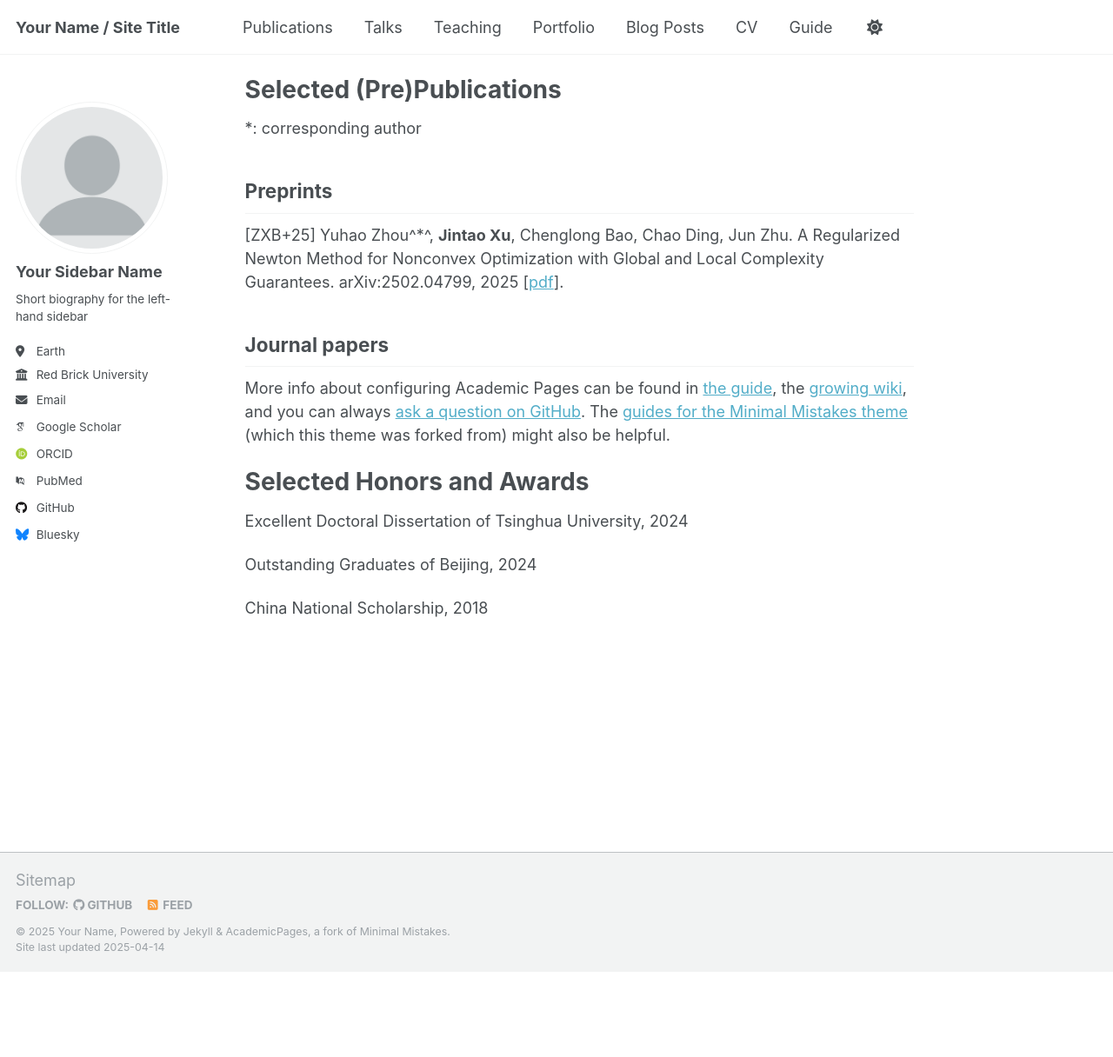
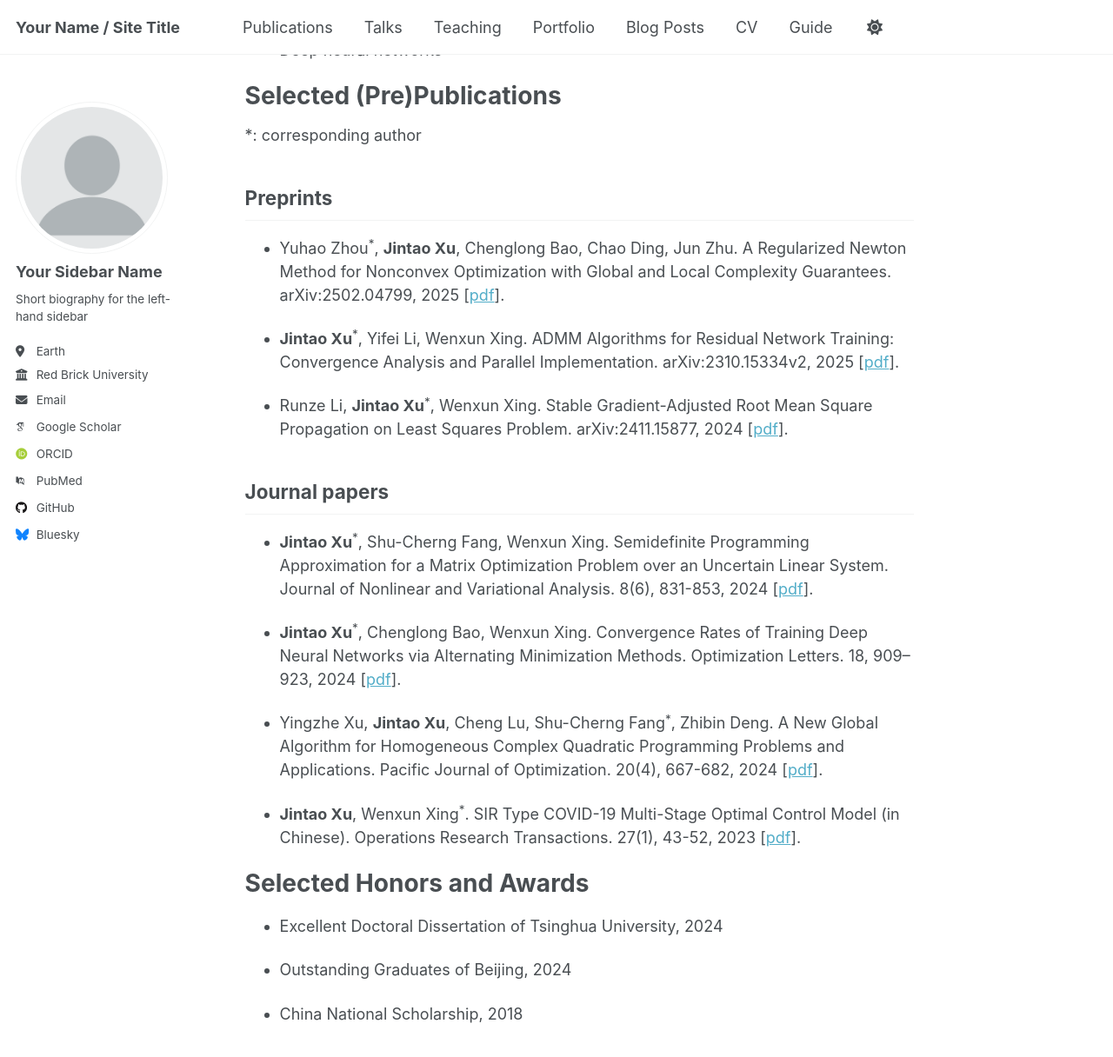
Before and after one commit to JintaoXuMath/JintaoXuMath.github.io, a Jekyll site: the page built from _pages/about.md, in a window 1280 px wide and 1400 px high, scrolled down 665 px. Shown: the top 1216 px of the window at 87% size. Built offline with Jekyll 4.4.1, drawn with Linux system fonts in a browser that asks for light colours; some web fonts are replaced; before the commit the page ends 1783 px from its top, so only the background shows below that.

Commit message:
Update about.md

```diff
--- a/_pages/about.md
+++ b/_pages/about.md
@@ -13,39 +13,48 @@ You can find my CV here: [[CV]()].
 
 Contact
 ======
-Email: X@Y, where X=jintao.xu, Y=polyu.edu.hk
+- Email: X@Y, where X=jintao.xu, Y=polyu.edu.hk
 
-LinkedIn: [Jintao Xu (徐瑾涛)](linkedin.com/in/jintao-xu-thu)
+- LinkedIn: [Jintao Xu (徐瑾涛)](linkedin.com/in/jintao-xu-thu)
 
 Current Interests
 ======
 
-Algorithms for large-scale optimization problems
+- Algorithms for large-scale optimization problems
 
-Semidefinite programming relaxation
+- Semidefinite programming relaxation
 
-Deep neural networks
+- Deep neural networks
 
 Selected (Pre)Publications
 ======
-
 *: corresponding author
 
 Preprints
 ------
 
-[ZXB+25] Yuhao Zhou^*^, **Jintao Xu**, Chenglong Bao, Chao Ding, Jun Zhu. A Regularized Newton Method for Nonconvex Optimization with Global and Local Complexity Guarantees. arXiv:2502.04799, 2025 [[pdf](https://arxiv.org/abs/2502.04799)].
+- Yuhao Zhou<sup>*</sup>, **Jintao Xu**, Chenglong Bao, Chao Ding, Jun Zhu. A Regularized Newton Method for Nonconvex Optimization with Global and Local Complexity Guarantees. arXiv:2502.04799, 2025 [[pdf](https://arxiv.org/abs/2502.04799)].
 
+- **Jintao Xu**<sup>*</sup>, Yifei Li, Wenxun Xing. ADMM Algorithms for Residual Network Training: Convergence Analysis and Parallel Implementation.  arXiv:2310.15334v2, 2025 [[pdf](https://arxiv.org/abs/2310.15334)].
+
+- Runze Li, **Jintao Xu**<sup>*</sup>, Wenxun Xing. Stable Gradient-Adjusted Root Mean Square Propagation on Least Squares Problem. arXiv:2411.15877, 2024 [[pdf](https://arxiv.org/abs/2411.15877)].
 
 Journal papers
 ------
-More info about configuring Academic Pages can be found in [the guide](https://academicpages.github.io/markdown/), the [growing wiki](https://github.com/academicpages/academicpages.github.io/wiki), and you can always [ask a question on GitHub](https://github.com/academicpages/academicpages.github.io/discussions). The [guides for the Minimal Mistakes theme](https://mmistakes.github.io/minimal-mistakes/docs/configuration/) (which this theme was forked from) might also be helpful.
+
+- **Jintao Xu**<sup>*</sup>, Shu-Cherng Fang, Wenxun Xing. Semidefinite Programming Approximation for a Matrix Optimization Problem over an Uncertain Linear System. Journal of Nonlinear and Variational Analysis. 8(6), 831-853, 2024 [[pdf](https://jnva.biemdas.com/archives/2536)].
+
+- **Jintao Xu**<sup>*</sup>, Chenglong Bao, Wenxun Xing. Convergence Rates of Training Deep Neural Networks via Alternating Minimization Methods. Optimization Letters. 18, 909–923, 2024 [[pdf](https://link.springer.com/article/10.1007/s11590-023-02026-4#citeas)].
+
+- Yingzhe Xu, **Jintao Xu**, Cheng Lu, Shu-Cherng Fang<sup>*</sup>, Zhibin Deng. A New Global Algorithm for Homogeneous Complex Quadratic Programming Problems and Applications. Pacific Journal of Optimization. 20(4), 667-682, 2024 [[pdf](http://www.yokohamapublishers.jp/online2/pjov20-4.html)].
+
+- **Jintao Xu**, Wenxun Xing<sup>*</sup>. SIR Type COVID-19 Multi-Stage Optimal Control Model (in Chinese). Operations Research Transactions. 27(1), 43-52, 2023 [[pdf](https://www.ort.shu.edu.cn/CN/10.15960/j.cnki.issn.1007-6093.2023.01.003)].
 
 Selected Honors and Awards
 ======
 
-Excellent Doctoral Dissertation of Tsinghua University, 2024
+- Excellent Doctoral Dissertation of Tsinghua University, 2024
 
-Outstanding Graduates of Beijing, 2024
+- Outstanding Graduates of Beijing, 2024
 
-China National Scholarship, 2018
+- China National Scholarship, 2018
```
